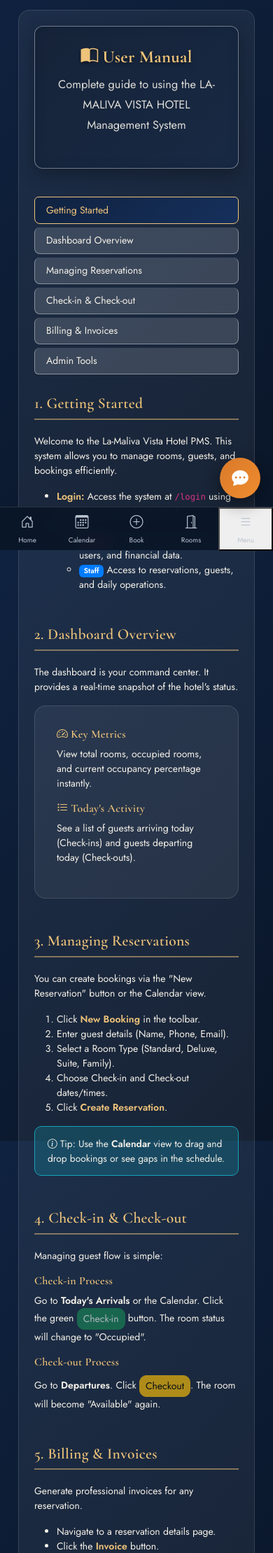
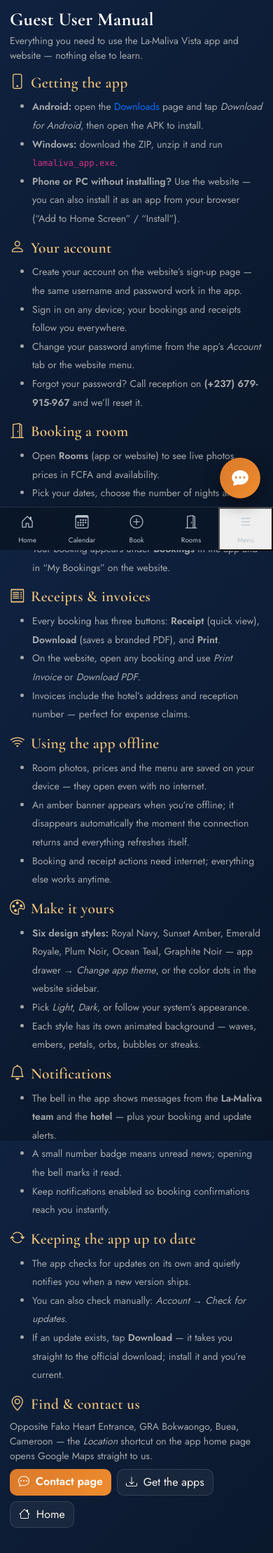
Before and after one commit to kayefande-droid/la-maliva-vista-hotel, a Flask app: page /user_manual in a window 390 px wide. Shown: the part 58-2277 px from the top of the page at 70% size. After the commit the page ends 2241 px from the top, so only its background shows below. Run offline with Flask 3, Linux system fonts and the light colour scheme; data comes from the database, SQL or seed files in the repository; some libraries are stand-ins or nearby versions.

Commit message:
v2.3.0: single menu button, notification inbox, per-style ambient animations, in-app updates, invoice download/print, adaptive desktop layout
Native app (Flutter, one codebase for APK + EXE):
- One menu button only: top-left beside the logo (desktop rail and phone
  app bar); the hero's duplicate menu chip is removed
- Notifications Center: bell with unread badge opening a real inbox that
  merges developer-team posts, hotel-admin announcements (/api/announcements,
  now guest-accessible for audience='everyone') and local booking/sync/update
  alerts; feed cached offline
- Login still verifies username+password against the website database for
  guest, staff and admin accounts (unchanged, server-side)
- Ambient background now per design style: waves (Royal), embers (Sunset),
  petals (Emerald), orbs (Plum), bubbles (Ocean), streaks (Noir)
- Smooth fade+slide transitions on tab switches and splash→home handoff
- Platform-adaptive shell: Windows EXE gets a NavigationRail multi-panel
  layout; Android keeps top bar + bottom nav
- Check for updates (Account) + silent startup check via /api/version;
  only reports/downloads when a newer version exists; deep-links to the
  platform download
- Invoice PDF redesigned (brand masthead, guest/meta grid, zebra table,
  total band); Download button added alongside Receipt and Print on booking
  cards and offline staff register; real nights calculation (was hardcoded 1)
- Consistent input decoration theme; dropdowns migrated to initialValue

Website/PWA:
- Inputs/labels sized and rounded for all platforms; 16px input font on
  phones to stop iOS zoom-on-focus
- Guest-only user manual rewritten (no staff/admin content)
- README rewritten with app icon, architecture, downloads, no credentials

Binaries rebuilt as v2.3.0 with INTERNET permission verified via aapt.

🤖 Generated with Codebuff
Co-Authored-By: Codebuff <noreply@codebuff.com>

```diff
--- a/app.py
+++ b/app.py
@@ -143,7 +143,7 @@ from werkzeug.middleware.proxy_fix import ProxyFix
 app.wsgi_app = ProxyFix(app.wsgi_app, x_for=1, x_proto=1, x_host=1)
 
 # --- CONFIGURATION ---
-APP_VERSION = "2.2.3"
+APP_VERSION = "2.3.0"
 BUILD_CHANNEL = "stable"
 
 app.config['SECRET_KEY'] = os.environ.get('SECRET_KEY', 'lamaliva_vista_paradise_2026')
@@ -695,12 +695,17 @@ def messages_attachment(msg_id):
 
 @app.route('/api/announcements')
 def api_announcements():
-    """Notice board for the native app (role-aware)."""
+    """Notice board for the native app (role-aware).
+
+    Guests and anonymous app users receive `everyone` posts (developer-team
+    and hotel-wide notices); staff additionally receive `staff` posts; admin
+    sees everything.
+    """
     user = _current_api_user()
-    if not user:
-        return jsonify({'ok': False, 'error': 'Not authenticated.'}), 401
     q = Announcement.query
-    if user.role != 'admin':
+    if user is None:
+        q = q.filter(Announcement.audience == 'everyone')
+    elif user.role != 'admin':
         q = q.filter(Announcement.audience.in_(('staff', 'everyone') if user.role == 'staff' else ('everyone',)))
     posts = q.order_by(Announcement.pinned.desc(), Announcement.created_at.desc()).limit(50).all()
     return jsonify({'ok': True, 'announcements': [{
--- a/mobile_app/pubspec.yaml
+++ b/mobile_app/pubspec.yaml
@@ -16,7 +16,7 @@ publish_to: 'none' # Remove this line if you wish to publish to pub.dev
 # https://developer.apple.com/library/archive/documentation/General/Reference/InfoPlistKeyReference/Articles/CoreFoundationKeys.html
 # In Windows, build-name is used as the major, minor, and patch parts
 # of the product and file versions while build-number is used as the build suffix.
-version: 2.2.3+8
+version: 2.3.0+9
 
 environment:
   sdk: ^3.12.0
--- a/static/sw.js
+++ b/static/sw.js
@@ -8,7 +8,7 @@
      - Offline fallback       : /offline page + cached shell
    ============================================================ */
 
-const VERSION = 'v2.2.3';
+const VERSION = 'v2.3.0';
 const SHELL_CACHE = 'lmv-shell-' + VERSION;
 const PAGES_CACHE = 'lmv-pages-' + VERSION;
 const ASSETS_CACHE = 'lmv-assets-' + VERSION;
--- a/templates/base.html
+++ b/templates/base.html
@@ -330,7 +330,13 @@
             background: rgba(10, 22, 40, 0.5);
             border: 1px solid var(--shell-line);
             color: var(--shell-text);
+            border-radius: 10px;
+            padding: 0.52rem 0.85rem;
+            font-size: 0.92rem;
+            min-height: 42px;               /* comfortable touch target on phones */
+            transition: border-color 0.18s ease, box-shadow 0.18s ease, background 0.18s ease;
         }
+        textarea.form-control { min-height: 96px; }
         .form-control:focus, .form-select:focus {
             background: rgba(10, 22, 40, 0.7);
             border-color: var(--shell-orange);
@@ -338,7 +344,12 @@
             box-shadow: 0 0 0 0.2rem rgba(240, 140, 46, 0.2);
         }
         .form-control::placeholder { color: rgba(185,194,206,0.6); }
-        .form-label { color: var(--shell-gold); font-weight: 500; }
+        .form-label { color: var(--shell-gold); font-weight: 500; font-size: 0.86rem; letter-spacing: 0.2px; margin-bottom: 0.35rem; }
+        /* Inputs stay thumb-friendly but compact on phones */
+        @media (max-width: 575.98px) {
+            .form-control, .form-select { font-size: 16px; }  /* kills iOS zoom-on-focus */
+            .form-label { font-size: 0.82rem; }
+        }
         table.table { color: var(--shell-text); }
         .table > :not(caption) > * > * { background: transparent; color: var(--shell-text); }
         .table thead th { color: var(--shell-gold); border-color: var(--shell-line); }
@@ -612,7 +623,7 @@
             <div class="style-grid" id="stylePicker" title="Design style"></div>
         </div>
 
-        <div class="sidebar-foot">v2.2.3 · Buea, Cameroon<br>© La-Maliva Vista Hotel</div>
+        <div class="sidebar-foot">v2.3.0 · Buea, Cameroon<br>© La-Maliva Vista Hotel</div>
     </aside>
 
     <!-- ================= MAIN COLUMN ================= -->
@@ -754,7 +765,7 @@
         <a class="side-link" style="color:#ff8f9c" href="{{ url_for('logout') }}"><i class="bi bi-box-arrow-right" style="color:#ff8f9c"></i> Logout</a>
         {% endif %}
     </div>
-    <div class="sidebar-foot">v2.2.3 · Buea, Cameroon</div>
+    <div class="sidebar-foot">v2.3.0 · Buea, Cameroon</div>
 </nav>
 
 <!-- ================= MOBILE BOTTOM NAV ================= -->
--- a/templates/user_manual.html
+++ b/templates/user_manual.html
@@ -1,209 +1,114 @@
 {% extends 'base.html' %}
+{% block title %}User Manual{% endblock %}
+
 {% block content %}
-<style>
-    /* Specific styles for user_manual.html, overriding/extending base.html where needed */
-    .user-manual-header {
-        text-align: center;
-        margin-bottom: 40px;
-        background: linear-gradient(135deg, rgba(10, 22, 40, 0.6), rgba(15, 34, 64, 0.6)); /* Deeper dark blue gradient */
-        color: white;
-        padding: 30px;
-        border-radius: 0.75rem;
-        box-shadow: 0 8px 25px rgba(0, 0, 0, 0.3);
-        border: 1px solid rgba(255, 255, 255, 0.4); /* Glassmorphism border */
-        backdrop-filter: blur(12px);
-        -webkit-backdrop-filter: blur(12px);
-    }
-    .user-manual-header h2 {
-        color: #eec37a; /* Brighter gold text */
-        font-weight: bold;
-        text-shadow: 0 2px 4px rgba(0, 0, 0, 0.5);
-        margin-bottom: 10px;
-    }
-    .user-manual-header p {
-        color: #f5f1e8; /* Brighter text */
-        opacity: 0.9;
-    }
-
-    .list-group-item {
-        background-color: rgba(255, 255, 255, 0.15); /* Semi-transparent background */
-        border: 1px solid rgba(255, 255, 255, 0.4);
-        color: #f5f1e8; /* Brighter text */
-        transition: all 0.3s ease;
-        border-radius: 0.5rem;
-        margin-bottom: 5px;
-    }
-    .list-group-item:hover {
-        background-color: rgba(238, 195, 122, 0.15); /* Subtle brighter gold hover */
-        color: #eec37a; /* Brighter gold text on hover */
-        border-color: #eec37a;
-        transform: translateX(5px);
-    }
-    .list-group-item.active {
-        background: linear-gradient(135deg, #0f2240, #16305c) !important; /* Deeper dark blue gradient active */
-        border-color: #eec37a !important; /* Brighter gold border */
-        color: #eec37a !important; /* Brighter gold text */
-    }
-
-    section h4 {
-        color: #eec37a; /* Brighter gold for section titles */
-        border-bottom: 2px solid rgba(238, 195, 122, 0.5); /* Brighter gold border */
-        padding-bottom: 8px;
-        margin-bottom: 20px;
-    }
-    section p, section ul, section ol {
-        color: #f5f1e8; /* Brighter text */
-    }
-    section li strong {
-        color: #eec37a; /* Brighter gold for strong text */
-    }
-    .card {
-        @extend .glass-panel; /* Apply glassmorphism to cards */
-        padding: 15px;
-    }
-    .card h6 {
-        color: #eec37a; /* Brighter gold for card titles */
-    }
-    .card p {
-        color: #f5f1e8; /* Brighter text */
-    }
-    .alert-info {
-        background: rgba(23, 162, 184, 0.25) !important;
-        border: 1px solid #17a2b8 !important;
-        color: #f5f1e8 !important;
-    }
-    .badge.bg-danger { background-color: #dc3545 !important; }
-    .badge.bg-primary { background-color: #007bff !important; }
-    .badge.bg-success { background-color: #28a745 !important; }
-    .btn-outline-primary {
-        color: #eec37a;
-        border-color: #eec37a;
-        transition: all 0.3s cubic-bezier(0.34, 1.56, 0.64, 1);
-        border-radius: 0.5rem;
-        font-weight: 600;
-        text-transform: uppercase;
-        letter-spacing: 0.5px;
-    }
-    .btn-outline-primary:hover {
-        background-color: #eec37a;
-        color: #0f2240;
-        box-shadow: 0 8px 20px rgba(238, 195, 122, 0.5);
-        transform: translateY(-3px);
-    }
-</style>
-
-<div class="container-fluid">
-    <div class="main-content glass-panel">
-        <div class="user-manual-header">
-            <h2><i class="bi bi-book-half"></i> User Manual</h2>
-            <p class="lead">Complete guide to using the LA-MALIVA VISTA HOTEL Management System</p>
+<div class="page-head mb-3">
+  <h1 class="page-title mb-1">Guest User Manual</h1>
+  <p class="text-muted-lux mb-0">Everything you need to use the La-Maliva Vista app and website — nothing else to learn.</p>
 </div>
 
-        <div class="row">
-            <!-- Navigation -->
-            <div class="col-md-3 mb-4">
-                <div class="list-group sticky-top" style="top: 20px;">
-                    <a href="#getting-started" class="list-group-item list-group-item-action active">Getting Started</a>
-                    <a href="#dashboard" class="list-group-item list-group-item-action">Dashboard Overview</a>
-                    <a href="#reservations" class="list-group-item list-group-item-action">Managing Reservations</a>
-                    <a href="#checkin-out" class="list-group-item list-group-item-action">Check-in & Check-out</a>
-                    <a href="#billing" class="list-group-item list-group-item-action">Billing & Invoices</a>
-                    <a href="#admin-tools" class="list-group-item list-group-item-action">Admin Tools</a>
+<div class="row g-3">
+
+  <div class="col-12 col-lg-6">
+    <div class="lux-card h-100">
+      <h4 class="mb-2"><i class="bi bi-phone me-2"></i>Getting the app</h4>
+      <ul class="text-muted-lux mb-0" style="line-height:1.9">
+        <li><strong>Android:</strong> open the <a href="{{ url_for('downloads') }}">Downloads</a> page and tap <em>Download for Android</em>, then open the APK to install.</li>
+        <li><strong>Windows:</strong> download the ZIP, unzip it and run <code>lamaliva_app.exe</code>.</li>
+        <li><strong>Phone or PC without installing?</strong> Use the website — you can also install it as an app from your browser (“Add to Home Screen” / “Install”).</li>
+      </ul>
     </div>
   </div>
 
-            <!-- Content -->
-            <div class="col-md-9">
-
-                <!-- Section 1: Getting Started -->
-                <section id="getting-started" class="mb-5">
-                    <h4>1. Getting Started</h4>
-                    <p>Welcome to the La-Maliva Vista Hotel PMS. This system allows you to manage rooms, guests, and bookings efficiently.</p>
-                    <ul>
-                        <li><strong>Login:</strong> Access the system at <code>/login</code> using your username and password.</li>
-                        <li><strong>Roles:</strong>
-                            <ul>
-                                <li><span class="badge bg-danger">Admin</span> Full access to all settings, users, and financial data.</li>
-                                <li><span class="badge bg-primary">Staff</span> Access to reservations, guests, and daily operations.</li>
+  <div class="col-12 col-lg-6">
+    <div class="lux-card h-100">
+      <h4 class="mb-2"><i class="bi bi-person me-2"></i>Your account</h4>
+      <ul class="text-muted-lux mb-0" style="line-height:1.9">
+        <li>Create your account on the website’s sign-up page — the same username and password work in the app.</li>
+        <li>Sign in on any device; your bookings and receipts follow you everywhere.</li>
+        <li>Change your password anytime from the app’s <em>Account</em> tab or the website menu.</li>
+        <li>Forgot your password? Call reception on <strong>(+237) 679-915-967</strong> and we’ll reset it.</li>
       </ul>
-                        </li>
-                    </ul>
-                </section>
-
-                <!-- Section 2: Dashboard -->
-                <section id="dashboard" class="mb-5">
-                    <h4>2. Dashboard Overview</h4>
-                    <p>The dashboard is your command center. It provides a real-time snapshot of the hotel's status.</p>
-                    <div class="card mb-3">
-                        <div class="card-body">
-                            <h6><i class="bi bi-speedometer2"></i> Key Metrics</h6>
-                            <p>View total rooms, occupied rooms, and current occupancy percentage instantly.</p>
-                            <h6><i class="bi bi-list-task"></i> Today's Activity</h6>
-                            <p>See a list of guests arriving today (Check-ins) and guests departing today (Check-outs).</p>
     </div>
   </div>
-                </section>
 
-                <!-- Section 3: Managing Reservations -->
-                <section id="reservations" class="mb-5">
-                    <h4>3. Managing Reservations</h4>
-                    <p>You can create bookings via the "New Reservation" button or the Calendar view.</p>
-                    <ol>
-                        <li>Click <strong>New Booking</strong> in the toolbar.</li>
-                        <li>Enter guest details (Name, Phone, Email).</li>
-                        <li>Select a Room Type (Standard, Deluxe, Suite, Family).</li>
-                        <li>Choose Check-in and Check-out dates/times.</li>
-                        <li>Click <strong>Create Reservation</strong>.</li>
-                    </ol>
-                    <div class="alert alert-info">
-                        <i class="bi bi-info-circle"></i> Tip: Use the <strong>Calendar</strong> view to drag and drop bookings or see gaps in the schedule.
+  <div class="col-12 col-lg-6">
+    <div class="lux-card h-100">
+      <h4 class="mb-2"><i class="bi bi-door-open me-2"></i>Booking a room</h4>
+      <ul class="text-muted-lux mb-0" style="line-height:1.9">
+        <li>Open <strong>Rooms</strong> (app or website) to see live photos, prices in FCFA and availability.</li>
+        <li>Pick your dates, choose the number of nights and confirm — you’ll get an instant confirmation with a reference number.</li>
+        <li>Your booking appears under <strong>Bookings</strong> in the app and in “My Bookings” on the website.</li>
+      </ul>
     </div>
-                </section>
+  </div>
 
-                <!-- Section 4: Check-in & Check-out -->
-                <section id="checkin-out" class="mb-5">
-                    <h4>4. Check-in & Check-out</h4>
-                    <p>Managing guest flow is simple:</p>
+  <div class="col-12 col-lg-6">
+    <div class="lux-card h-100">
+      <h4 class="mb-2"><i class="bi bi-receipt me-2"></i>Receipts &amp; invoices</h4>
+      <ul class="text-muted-lux mb-0" style="line-height:1.9">
+        <li>Every booking has three buttons: <strong>Receipt</strong> (quick view), <strong>Download</strong> (saves a branded PDF), and <strong>Print</strong>.</li>
+        <li>On the website, open any booking and use <em>Print Invoice</em> or <em>Download PDF</em>.</li>
+        <li>Invoices include the hotel’s address and reception number — perfect for expense claims.</li>
+      </ul>
+    </div>
+  </div>
 
-                    <h6 class="mt-3 text-gold">Check-in Process</h6>
-                    <p>Go to <strong>Today's Arrivals</strong> or the Calendar. Click the green <button class="btn btn-sm btn-success disabled">Check-in</button> button. The room status will change to "Occupied".</p>
+  <div class="col-12 col-lg-6">
+    <div class="lux-card h-100">
+      <h4 class="mb-2"><i class="bi bi-wifi me-2"></i>Using the app offline</h4>
+      <ul class="text-muted-lux mb-0" style="line-height:1.9">
+        <li>Room photos, prices and the menu are saved on your device — they open even with no internet.</li>
+        <li>An amber banner appears when you’re offline; it disappears automatically the moment the connection returns and everything refreshes itself.</li>
+        <li>Booking and receipt actions need internet; everything else works anytime.</li>
+      </ul>
+    </div>
+  </div>
 
-                    <h6 class="mt-3 text-gold">Check-out Process</h6>
-                    <p>Go to <strong>Departures</strong>. Click <button class="btn btn-sm btn-warning disabled">Checkout</button>. The room will become "Available" again.</p>
-                </section>
+  <div class="col-12 col-lg-6">
+    <div class="lux-card h-100">
+      <h4 class="mb-2"><i class="bi bi-palette me-2"></i>Make it yours</h4>
+      <ul class="text-muted-lux mb-0" style="line-height:1.9">
+        <li><strong>Six design styles:</strong> Royal Navy, Sunset Amber, Emerald Royale, Plum Noir, Ocean Teal, Graphite Noir — app drawer → <em>Change app theme</em>, or the color dots in the website sidebar.</li>
+        <li>Pick <em>Light</em>, <em>Dark</em>, or follow your system’s appearance.</li>
+        <li>Each style has its own animated background — waves, embers, petals, orbs, bubbles or streaks.</li>
+      </ul>
+    </div>
+  </div>
 
-                <!-- Section 5: Billing -->
-                <section id="billing" class="mb-5">
-                    <h4>5. Billing & Invoices</h4>
-                    <p>Generate professional invoices for any reservation.</p>
-                    <ul>
-                        <li>Navigate to a reservation details page.</li>
-                        <li>Click the <strong>Invoice</strong> button.</li>
-                        <li>Review the details (Room charges + duration).</li>
-                        <li>Use the <strong>Print</strong> button for a physical copy or <strong>Download PDF</strong> for a digital file.</li>
+  <div class="col-12 col-lg-6">
+    <div class="lux-card h-100">
+      <h4 class="mb-2"><i class="bi bi-bell me-2"></i>Notifications</h4>
+      <ul class="text-muted-lux mb-0" style="line-height:1.9">
+        <li>The bell in the app shows messages from the <strong>La-Maliva team</strong> and the <strong>hotel</strong> — plus your booking and update alerts.</li>
+        <li>A small number badge means unread news; opening the bell marks it read.</li>
+        <li>Keep notifications enabled so booking confirmations reach you instantly.</li>
       </ul>
-                </section>
+    </div>
+  </div>
 
-                <!-- Section 6: Admin Tools -->
-                <section id="admin-tools" class="mb-5">
-                    <h4>6. Admin Tools (Admins Only)</h4>
-                    <p>Administrators have exclusive access to the <strong>Tools</strong> menu.</p>
-                    <ul>
-                        <li><strong>User Management:</strong> Add new staff accounts or remove old ones.</li>
-                        <li><strong>Settings:</strong> Update hotel name, address, and tax rates.</li>
-                        <li><strong>Backup/Restore:</strong> Download a copy of the database (`lamaliva.db`) to keep your data safe.</li>
-                        <li><strong>Export Data:</strong> Download guest lists as CSV files for Excel.</li>
-                        <li><strong>Admin Monitoring:</strong> Monitor staff and user activity, and send individual messages.</li>
+  <div class="col-12 col-lg-6">
+    <div class="lux-card h-100">
+      <h4 class="mb-2"><i class="bi bi-arrow-repeat me-2"></i>Keeping the app up to date</h4>
+      <ul class="text-muted-lux mb-0" style="line-height:1.9">
+        <li>The app checks for updates on its own and quietly notifies you when a new version ships.</li>
+        <li>You can also check manually: <em>Account → Check for updates</em>.</li>
+        <li>If an update exists, tap <strong>Download</strong> — it takes you straight to the official download; install it and you’re current.</li>
       </ul>
-                </section>
+    </div>
+  </div>
 
-                <div class="text-center mt-5 pt-4 border-top">
-                    <p>Need more help?</p>
-                    <a href="tel:679915967" class="btn btn-outline-primary"><i class="bi bi-telephone"></i> Contact Support: 679915967</a>
+  <div class="col-12">
+    <div class="lux-card">
+      <h4 class="mb-2"><i class="bi bi-geo-alt me-2"></i>Find &amp; contact us</h4>
+      <p class="text-muted-lux mb-2">Opposite Fako Heart Entrance, GRA Bokwaongo, Buea, Cameroon — the <em>Location</em> shortcut on the app home page opens Google Maps straight to us.</p>
+      <div class="d-flex flex-wrap gap-2">
+        <a class="btn btn-lux-orange" href="{{ url_for('contact') }}"><i class="bi bi-chat-dots me-1"></i> Contact page</a>
+        <a class="btn btn-lux-outline" href="{{ url_for('downloads') }}"><i class="bi bi-download me-1"></i> Get the apps</a>
+        <a class="btn btn-lux-outline" href="{{ url_for('public_home') }}"><i class="bi bi-house me-1"></i> Home</a>
+      </div>
+    </div>
   </div>
 
 </div>
-        </div>
-    </div>
-</div>
 {% endblock %}
```
Also changed, not shown: README.md, 4 other files. Lines whose indentation alone changed are shown as unchanged.
